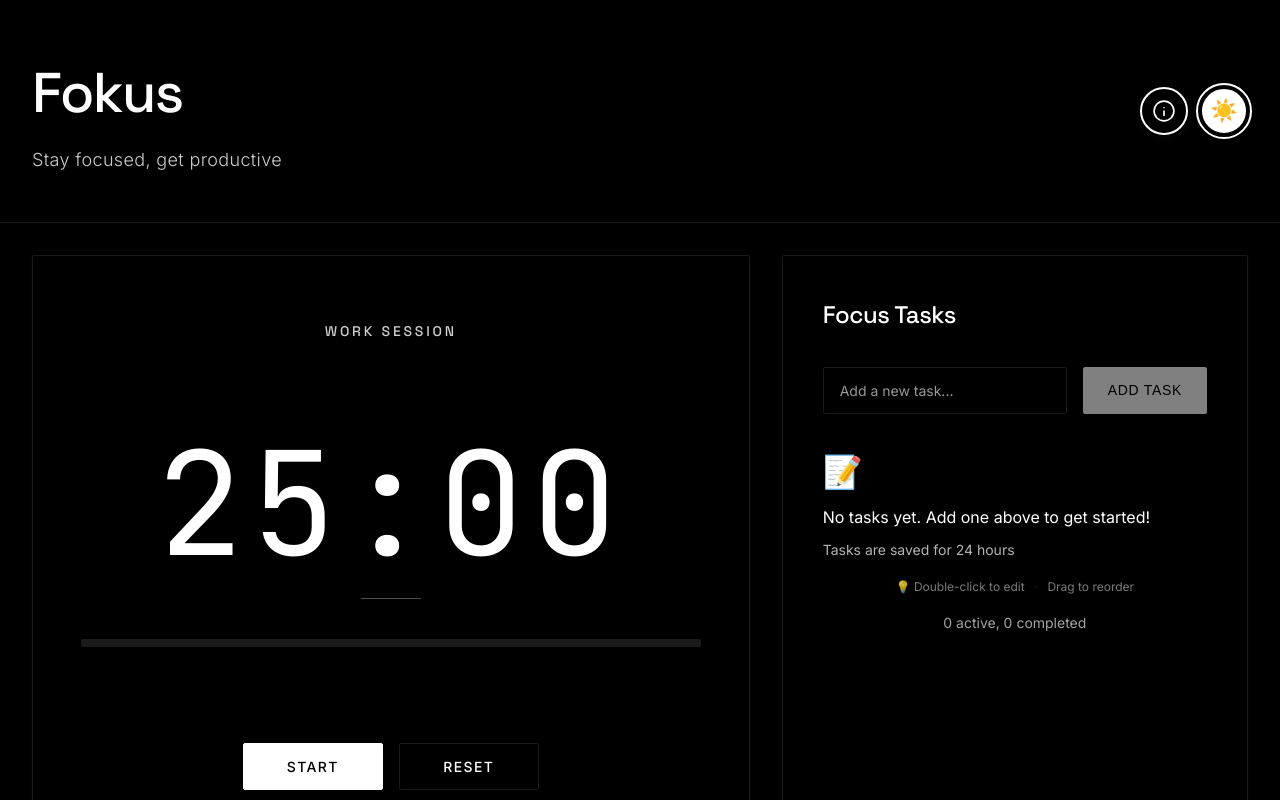
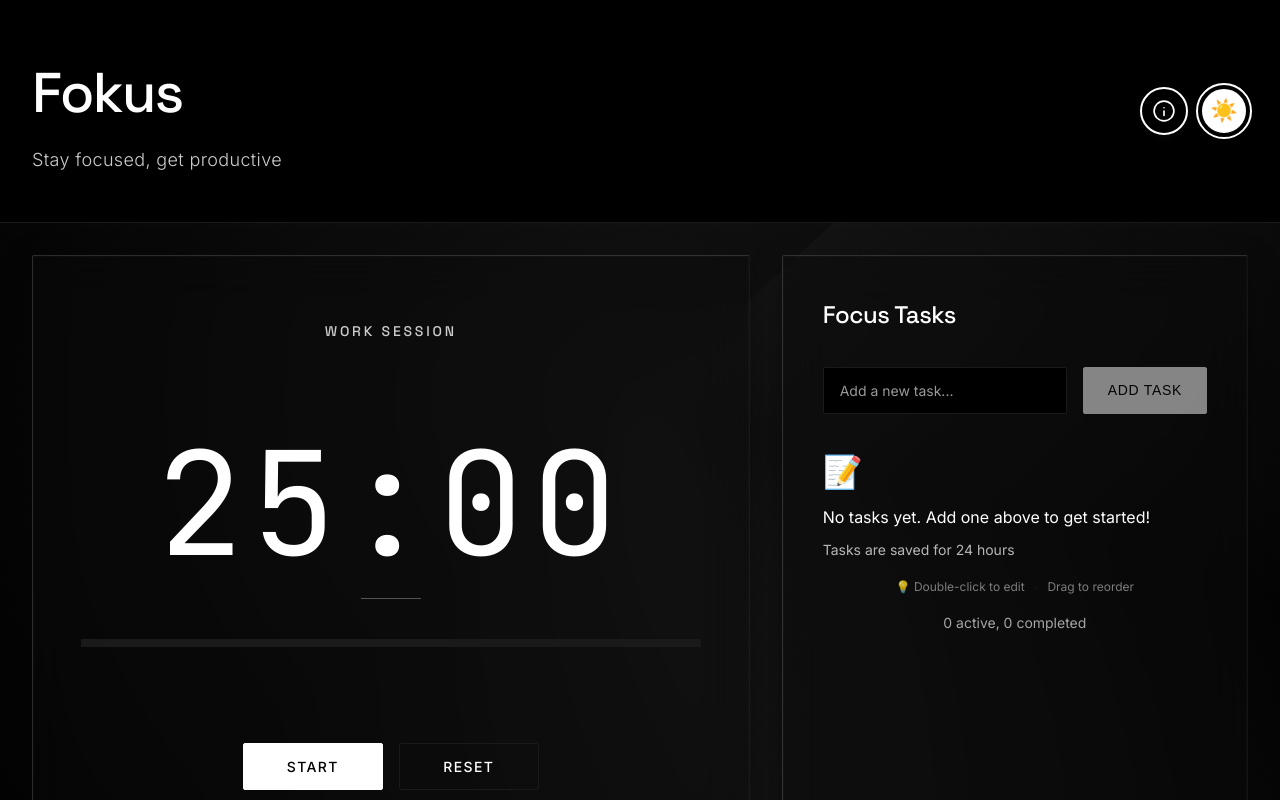
Before and after one commit to the-greatest-veigar-ever/fokus-pomodoro, a website built with Vite: page index.html in a window 1280 px wide. Both pictures are taken after a click on the button "Toggle dark/light mode". Shown: the top 800 px of the page. Built offline with nearby package versions, Linux system fonts and the light colour scheme.

Commit message:
feat: enhance UI with minimal luxury glassmorphism, new favicon, and updated docs

```diff
--- a/index.html
+++ b/index.html
@@ -3,7 +3,7 @@
 
 <head>
   <meta charset="UTF-8" />
-  <link rel="icon" type="image/svg+xml" href="laptop-icon.svg" />
+  <link rel="icon" type="image/svg+xml" href="favicon.svg" />
   <meta name="viewport" content="width=device-width, initial-scale=1.0, user-scalable=no" />
   <meta name="description"
     content="Fokus - A beautiful Pomodoro technique app with todo list for improving productivity" />
--- a/src/styles/main.css
+++ b/src/styles/main.css
@@ -102,6 +102,38 @@ body {
   -moz-osx-font-smoothing: grayscale;
 }
 
+/* Subtle Gradient Background */
+body::before {
+  content: '';
+  position: fixed;
+  top: -50%;
+  left: -50%;
+  width: 200%;
+  height: 200%;
+  z-index: -1;
+  background: radial-gradient(circle at 50% 50%, rgba(240, 240, 240, 0.8), transparent 60%),
+    conic-gradient(from 0deg at 50% 50%, rgba(220, 220, 220, 0.3) 0deg, transparent 60deg, rgba(230, 230, 230, 0.3) 120deg, transparent 180deg);
+  pointer-events: none;
+  animation: bg-spin 60s linear infinite;
+  opacity: 0.6;
+}
+
+body.dark::before {
+  background: radial-gradient(circle at 50% 50%, rgba(30, 30, 30, 0.8), transparent 60%),
+    conic-gradient(from 0deg at 50% 50%, rgba(40, 40, 40, 0.4) 0deg, transparent 60deg, rgba(50, 50, 50, 0.4) 120deg, transparent 180deg);
+  opacity: 0.8;
+}
+
+@keyframes bg-spin {
+  0% {
+    transform: rotate(0deg);
+  }
+
+  100% {
+    transform: rotate(360deg);
+  }
+}
+
 /* App Container */
 #app {
   min-height: 100vh;
@@ -189,11 +221,23 @@ body {
 
 /* Card System */
 .glass-card {
-  background: var(--bg-card);
-  border: 1px solid var(--border-primary);
+  background: rgba(255, 255, 255, 0.4);
+  backdrop-filter: blur(24px);
+  -webkit-backdrop-filter: blur(24px);
+  border: 1px solid rgba(255, 255, 255, 0.4);
+  border-top: 1px solid rgba(255, 255, 255, 0.8);
+  border-left: 1px solid rgba(255, 255, 255, 0.8);
   border-radius: 2px;
   padding: 2.5rem;
-  box-shadow: 0 1px 3px var(--shadow-color);
+  box-shadow: 0 8px 32px rgba(0, 0, 0, 0.05), inset 0 0 0 1px rgba(255, 255, 255, 0.1);
+}
+
+body.dark .glass-card {
+  background: rgba(10, 10, 10, 0.4);
+  border: 1px solid rgba(255, 255, 255, 0.05);
+  border-top: 1px solid rgba(255, 255, 255, 0.15);
+  border-left: 1px solid rgba(255, 255, 255, 0.15);
+  box-shadow: 0 8px 32px rgba(0, 0, 0, 0.3), inset 0 0 0 1px rgba(255, 255, 255, 0.02);
 }
 
 /* Timer Section */
@@ -296,6 +340,7 @@ svg.timer-circle {
   letter-spacing: 0.1em;
   background: transparent;
   color: var(--text-primary);
+  transition: all 0.3s cubic-bezier(0.4, 0, 0.2, 1);
 }
 
 .control-btn:hover {
@@ -411,6 +456,7 @@ svg.timer-circle {
   text-transform: uppercase;
   letter-spacing: 0.05em;
   white-space: nowrap;
+  transition: all 0.3s cubic-bezier(0.4, 0, 0.2, 1);
 }
 
 .add-todo-btn:hover {
@@ -451,7 +497,7 @@ svg.timer-circle {
   background: var(--bg-secondary);
   border: 1.5px solid var(--border-primary);
   border-radius: 2px;
-  transition: all 0.2s cubic-bezier(0.4, 0, 0.2, 1);
+  transition: all 0.3s cubic-bezier(0.4, 0, 0.2, 1);
   cursor: grab;
 }
 
@@ -522,7 +568,9 @@ svg.timer-circle {
   align-items: center;
   justify-content: center;
   font-size: 0.875rem;
+  font-size: 0.875rem;
   background: transparent;
+  transition: all 0.3s cubic-bezier(0.4, 0, 0.2, 1);
 }
 
 .complete-btn {
@@ -642,7 +690,7 @@ svg.timer-circle {
   color: var(--text-secondary);
   text-decoration: none;
   font-weight: 500;
-  transition: all 0.2s ease;
+  transition: all 0.3s cubic-bezier(0.4, 0, 0.2, 1);
   padding: 0.5rem 1rem;
   border: 1px solid var(--border-primary);
   border-radius: 2px;
```
Also changed, not shown: README.md, public/favicon.svg (added), 1 other file.
